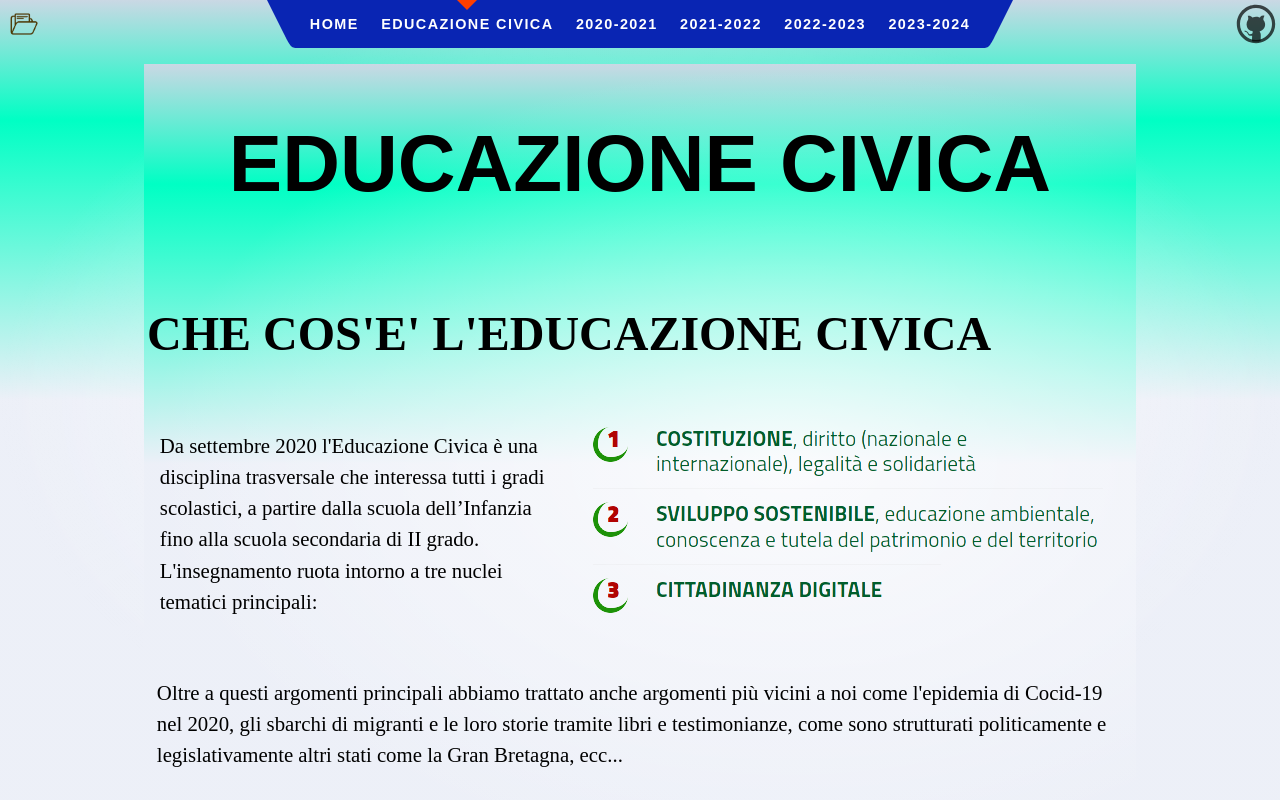
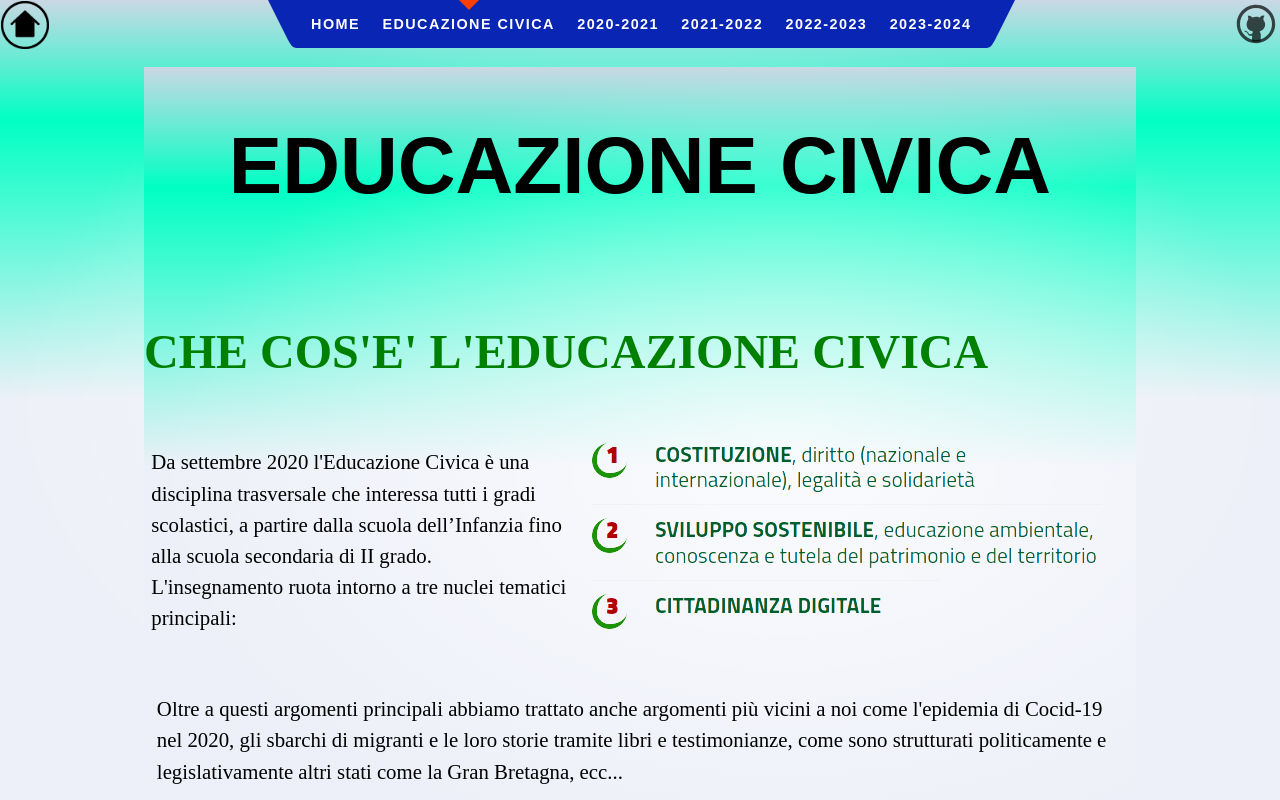
Before and after one commit to MarcoCellini/PortFolio, a SvelteKit app in the folder portfolio-ed-civica/: page /ed-civica in a window 1280 px wide. Shown: the top 800 px of the page. Built offline with nearby package versions, Linux system fonts and the light colour scheme.

Commit message:
fix a lot of things

```diff
--- a/portfolio-ed-civica/src/routes/+layout.svelte
+++ b/portfolio-ed-civica/src/routes/+layout.svelte
@@ -12,8 +12,9 @@
 
 	<footer>
 		<p>
-			Per maggiori informazioni scrivere a <a href="mailto:marco.cellini@istitutoagnelli.it"
-				>marco.cellini@istitutoagnelli.it</a
+			Il sito verrà aggiornato per aggiungere nuovi contenuti alla fine di ogni anno scolastico per
+			maggiori informazioni scrivere a questa email: <a
+				href="mailto:marco.cellini@istitutoagnelli.it">marco.cellini@istitutoagnelli.it</a
 			>
 		</p>
 	</footer>
--- a/portfolio-ed-civica/src/routes/Header.svelte
+++ b/portfolio-ed-civica/src/routes/Header.svelte
@@ -1,13 +1,13 @@
 <script>
 	import { page } from '$app/stores';
-	import logo from '$lib/images/progetto-logo.png';
+	import home from '$lib/images/home.png';
 	import github from '$lib/images/github.svg';
 </script>
 
 <header>
-	<div class="corner">
+	<div class="corner" id="home">
 		<a href="/">
-			<img src={logo} alt="Logo-portfolio" />
+			<img src={home} alt="Logo-home" />
 		</a>
 	</div>
 
@@ -135,4 +135,8 @@
 	a:hover {
 		color: var(--color-theme-1);
 	}
+
+	#home {
+		margin: 0.1%;
+	}
 </style>
--- a/portfolio-ed-civica/src/routes/ed-civica/+page.js
+++ /dev/null
@@ -1,9 +0,0 @@
-import { dev } from '$app/environment';
-
-// we don't need any JS on this page, though we'll load
-// it in dev so that we get hot module replacement
-export const csr = dev;
-
-// since there's no dynamic data here, we can prerender
-// it so that it gets served as a static asset in production
-export const prerender = true;
--- a/portfolio-ed-civica/src/routes/ed-civica/+page.svelte
+++ b/portfolio-ed-civica/src/routes/ed-civica/+page.svelte
@@ -10,17 +10,13 @@
 <body>
 	<h1><b>EDUCAZIONE CIVICA</b></h1>
 
+	<br />
+
+	<h2 class="title"><b>CHE COS'E' L'EDUCAZIONE CIVICA</b></h2>
+
 	<table>
 		<tbody>
 			<tr>
-				<td colspan="3" class="title">
-					<h2><b>CHE COS'E' L'EDUCAZIONE CIVICA</b></h2>
-				</td>
-			</tr>
-
-			<tr>
-				<td>&nbsp;</td>
-
 				<td>
 					<p class="descrizione">
 						Da settembre 2020 l'Educazione Civica è una disciplina trasversale che interessa tutti i
@@ -36,7 +32,7 @@
 			</tr>
 
 			<tr>
-				<td colspan="3">
+				<td colspan="2">
 					<p class="descrizione">
 						Oltre a questi argomenti principali abbiamo trattato anche argomenti più vicini a noi
 						come l'epidemia di Cocid-19 nel 2020, gli sbarchi di migranti e le loro storie tramite
@@ -50,6 +46,12 @@
 </body>
 
 <style>
+	.title {
+		text-align: left;
+		font-family: 'Times New Roman', Times, serif;
+		color: green;
+	}
+
 	h1 {
 		font-size: 5rem;
 	}
```
Also changed, not shown: portfolio-ed-civica/src/lib/images/home.png (added), portfolio-ed-civica/src/lib/images/progetto-logo.png (deleted).
